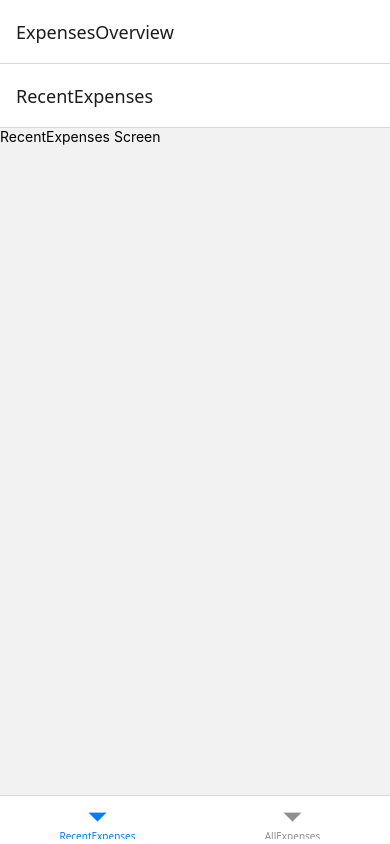
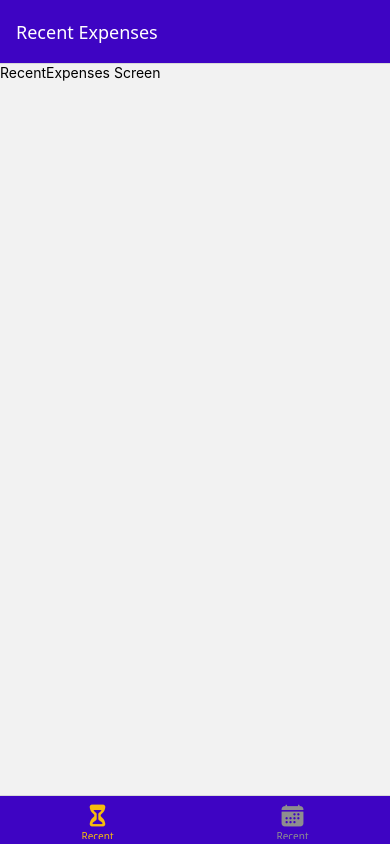
Before and after one commit to meytirm/expenses-app, a React Native app: screen / in a window 390 px wide. Built offline with nearby package versions, Linux system fonts and the light colour scheme.

Commit message:
feat(navigation): enhance bottom tab and stack navigator styling
Applied global styles to bottom tab and stack navigator, including header and tab bar customization. Added tab icons using Ionicons for better user experience. Configured stack navigator to hide the header for the main tab navigator.

```diff
--- a/App.tsx
+++ b/App.tsx
@@ -1,19 +1,44 @@
-import { StatusBar } from 'expo-status-bar';
-import  { NavigationContainer } from '@react-navigation/native'
+import {StatusBar} from 'expo-status-bar';
+import {NavigationContainer} from '@react-navigation/native'
 import {createNativeStackNavigator} from "@react-navigation/native-stack";
 import {createBottomTabNavigator} from "@react-navigation/bottom-tabs";
 import ManageExpenses from "./screens/ManageExpenses";
 import RecentExpenses from "./screens/RecentExpenses";
 import AllExpenses from "./screens/AllExpenses";
+import {GlobalStyles} from "./constants/styles";
+import {Ionicons} from "@expo/vector-icons"
 
 const Stack = createNativeStackNavigator()
 const BottomTabs = createBottomTabNavigator()
 
 function ExpensesOverview() {
   return (
-    <BottomTabs.Navigator>
-      <BottomTabs.Screen name="RecentExpenses" component={RecentExpenses} />
-      <BottomTabs.Screen name="AllExpenses" component={AllExpenses} />
+    <BottomTabs.Navigator screenOptions={{
+      headerStyle: {backgroundColor: GlobalStyles.colors.primary500},
+      headerTintColor: GlobalStyles.colors.white,
+      tabBarStyle: {backgroundColor: GlobalStyles.colors.primary500},
+      tabBarActiveTintColor: GlobalStyles.colors.accent500
+    }}>
+      <BottomTabs.Screen
+        name="RecentExpenses"
+        component={RecentExpenses}
+        options={{
+          title: 'Recent Expenses',
+          tabBarLabel: 'Recent',
+          tabBarIcon: ({color, size}) =>
+            <Ionicons name="hourglass" size={size} color={color}/>
+        }}
+      />
+      <BottomTabs.Screen
+        name="AllExpenses"
+        component={AllExpenses}
+        options={{
+          title: 'Recent Expenses',
+          tabBarLabel: 'Recent',
+          tabBarIcon: ({color, size}) =>
+            <Ionicons name="calendar" size={size} color={color}/>
+        }}
+      />
     </BottomTabs.Navigator>
   )
 }
@@ -21,11 +46,16 @@
 export default function App() {
   return (
     <>
-      <StatusBar style="auto" />
+      <StatusBar style="auto"/>
       <NavigationContainer>
         <Stack.Navigator>
-          <Stack.Screen name="ExpensesOverview" component={ExpensesOverview} />
-          <Stack.Screen name="ManageExpenses" component={ManageExpenses} />
+          <Stack.Screen
+            name="ExpensesOverview"
+            component={ExpensesOverview} options={{
+            headerShown: false
+          }}
+          />
+          <Stack.Screen name="ManageExpenses" component={ManageExpenses}/>
         </Stack.Navigator>
       </NavigationContainer>
     </>
```
